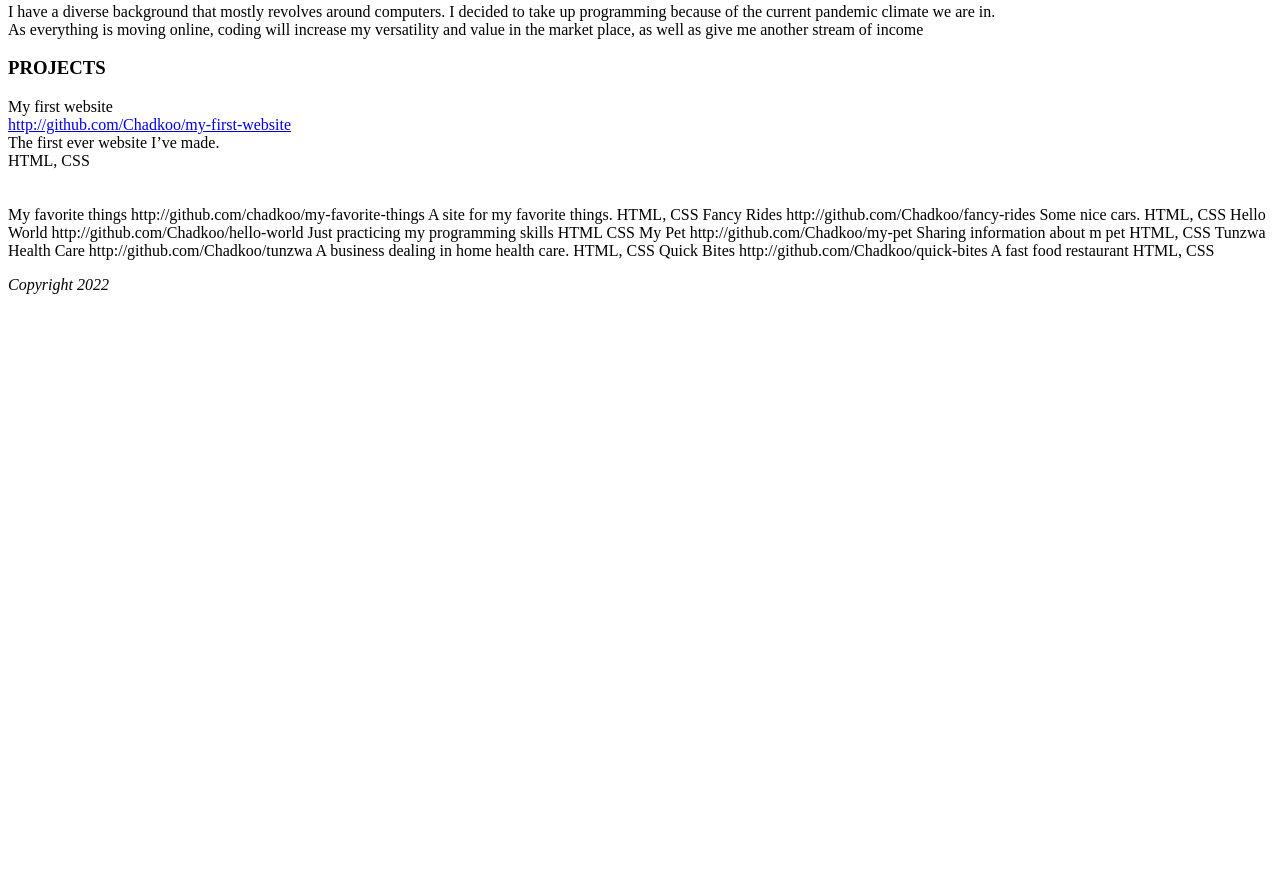
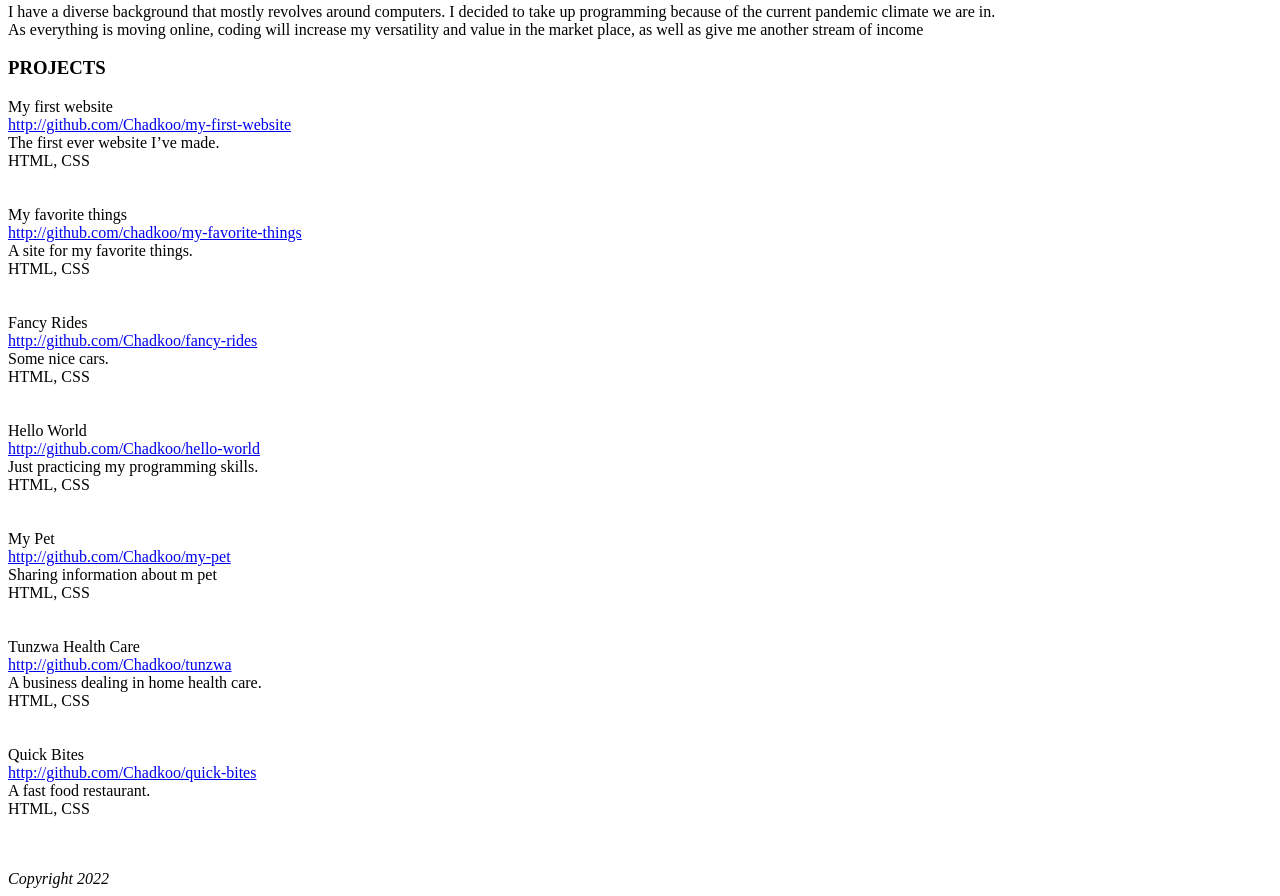
Before and after one commit to ChadKoo/Portfolio, a plain HTML site: page index.html in a window 1280 px wide. Shown: the part 648-1544 px from the top of the page. Before the commit the page ends 950 px from the top, so only its background shows below. Drawn offline with Linux system fonts and the light colour scheme.

Commit message:
Update project section in paragraph

```diff
--- a/index.html
+++ b/index.html
@@ -29,57 +29,57 @@
 
 
 
-      My favorite things
-      http://github.com/chadkoo/my-favorite-things
+      My favorite things <br>
+      <a href="http://github.com/chadkoo/my-favorite-things">http://github.com/chadkoo/my-favorite-things</a><br>
 
-      A site for my favorite things.
+      A site for my favorite things.<br>
 
-      HTML, CSS
+      HTML, CSS <br><br><br>
 
 
 
-      Fancy Rides
-      http://github.com/Chadkoo/fancy-rides
+      Fancy Rides<br>
+      <a href="http://github.com/Chadkoo/fancy-rides">http://github.com/Chadkoo/fancy-rides</a><br>
 
-      Some nice cars.
+      Some nice cars.<br>
 
-      HTML, CSS
+      HTML, CSS<br><br><br>
 
 
 
-      Hello World
-      http://github.com/Chadkoo/hello-world
+      Hello World<br>
+      <a href="http://github.com/Chadkoo/hello-world">http://github.com/Chadkoo/hello-world</a><br>
 
-      Just practicing my programming skills
+      Just practicing my programming skills.<br>
 
-      HTML CSS
+      HTML, CSS <br><br><br>
 
 
 
-      My Pet
-      http://github.com/Chadkoo/my-pet
+      My Pet<br>
+      <a href="http://github.com/Chadkoo/my-pet">http://github.com/Chadkoo/my-pet</a><br>
 
-      Sharing information about m pet
+      Sharing information about m pet<br>
 
-      HTML, CSS
+      HTML, CSS<br><br><br>
 
 
 
-      Tunzwa Health Care
-      http://github.com/Chadkoo/tunzwa
+      Tunzwa Health Care<Br>
+      <a href="http://github.com/Chadkoo/tunzwa">http://github.com/Chadkoo/tunzwa</a><br>
 
-      A business dealing in home health care.
+      A business dealing in home health care.<br>
 
-      HTML, CSS
+      HTML, CSS<br><br><br>
 
 
 
-      Quick Bites
-      http://github.com/Chadkoo/quick-bites
+      Quick Bites<br>
+      <a href="http://github.com/Chadkoo/quick-bites">http://github.com/Chadkoo/quick-bites</a><br>
 
-      A fast food restaurant
+      A fast food restaurant.<br>
 
-      HTML, CSS
+      HTML, CSS<br><br><br>
 
 
     </P>
```
